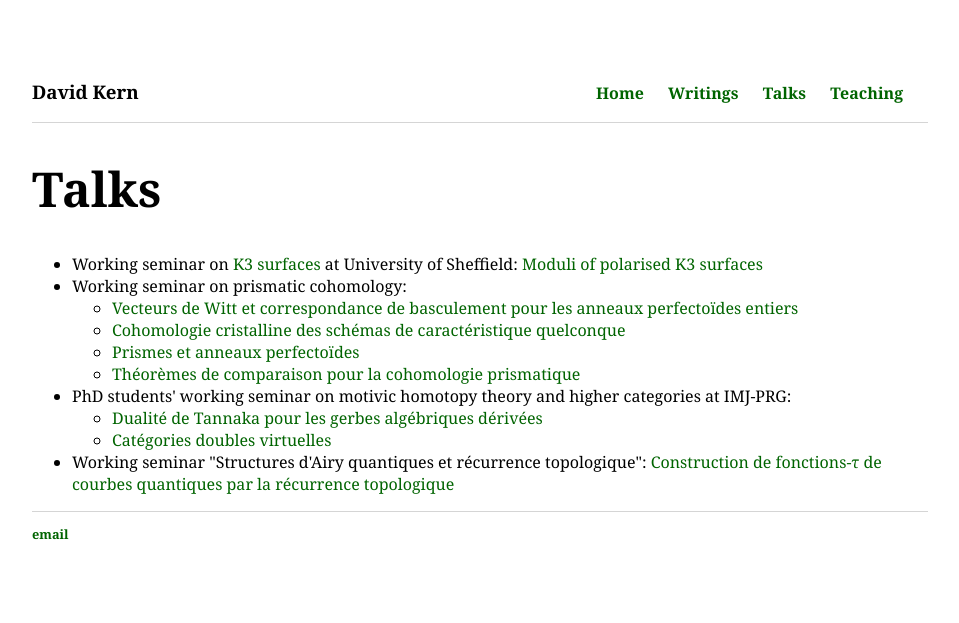
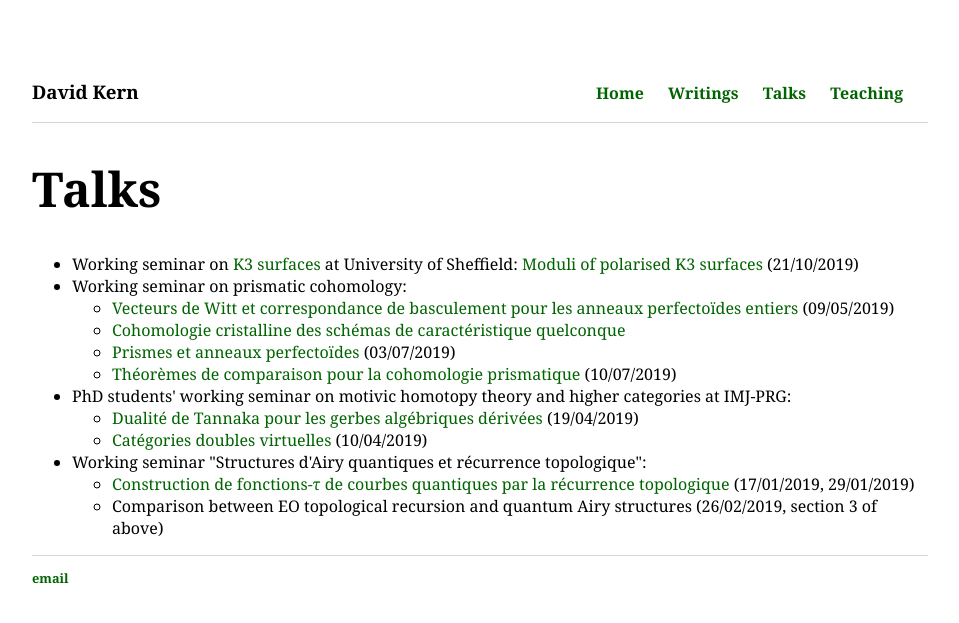
Before and after one commit to dskern/dskern.github.io, a Jekyll site: the page built from talks.html, in a window 1280 px wide. Shown: the top 623 px of the page, without its empty margins (160-1119 px from the left). Built offline with Jekyll 4.4.1, drawn with Linux system fonts in a browser that asks for light colours.

Commit message:
Update talks.html

```diff
--- a/talks.html
+++ b/talks.html
@@ -4,18 +4,22 @@ layout: default
 ---
 
 <ul>
-    <li>Working seminar on <a href="http://alg-geom.group.shef.ac.uk/seminars/K3seminars.shtml">K3 surfaces</a> at University of Sheffield: <a href="Talks/ModuliK3.pdf">Moduli of polarised K3 surfaces</a></li>
+    <li>Working seminar on <a href="http://alg-geom.group.shef.ac.uk/seminars/K3seminars.shtml">K3 surfaces</a> at University of Sheffield: <a href="Talks/ModuliK3.pdf">Moduli of polarised K3 surfaces</a> (21/10/2019)</li>
     <li>Working seminar on prismatic cohomology:</li>
     <ul>
-        <li><a href="Talks/Perfectoids.pdf">Vecteurs de Witt et correspondance de basculement pour les anneaux perfectoïdes entiers</a></li>
+        <li><a href="Talks/Perfectoids.pdf">Vecteurs de Witt et correspondance de basculement pour les anneaux perfectoïdes entiers</a> (09/05/2019)</li>
         <li><a href="Talks/CohomologieCristalline.pdf">Cohomologie cristalline des schémas de caractéristique quelconque</a></li>
-        <li><a href="Talks/Prismes.pdf">Prismes et anneaux perfectoïdes</a></li>
-        <li><a href="Talks/Compar_HodgeTate.pdf">Théorèmes de comparaison pour la cohomologie prismatique</a></li>
+        <li><a href="Talks/Prismes.pdf">Prismes et anneaux perfectoïdes</a> (03/07/2019)</li>
+        <li><a href="Talks/Compar_HodgeTate.pdf">Théorèmes de comparaison pour la cohomologie prismatique</a> (10/07/2019)</li>
     </ul>
     <li>PhD students' working seminar on motivic homotopy theory and higher categories at IMJ-PRG:</li>
     <ul>
-        <li><a href="Talks/TannaCat.pdf">Dualité de Tannaka pour les gerbes algébriques dérivées</a></li>
-        <li><a href="Talks/DoubleCats.pdf">Catégories doubles virtuelles</a></li>
+        <li><a href="Talks/TannaCat.pdf">Dualité de Tannaka pour les gerbes algébriques dérivées</a> (19/04/2019)</li>
+        <li><a href="Talks/DoubleCats.pdf">Catégories doubles virtuelles</a> (10/04/2019)</li>
     </ul>
-    <li>Working seminar "Structures d'Airy quantiques et récurrence topologique": <a href="Talks/Courbes_spectrales.pdf">Construction de fonctions-&tau; de courbes quantiques par la récurrence topologique</a></li>
+    <li>Working seminar "Structures d'Airy quantiques et récurrence topologique":</li>
+     <ul>
+        <li><a href="Talks/Courbes_spectrales.pdf">Construction de fonctions-&tau; de courbes quantiques par la récurrence topologique</a> (17/01/2019, 29/01/2019)</li>
+        <li>Comparison between EO topological recursion and quantum Airy structures (26/02/2019, section 3 of  above)</li>
+    </ul>
 </ul>
```
